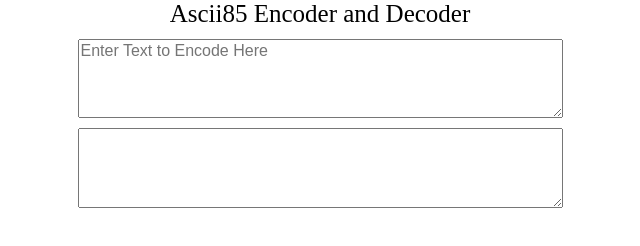
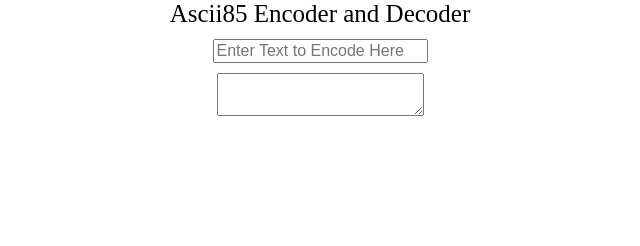
Before and after one commit to PrestonMe/Ascii85-Encoder-Decoder, a plain HTML site: page index.html in a window 1280 px wide. Shown: the whole page, without its empty margins (320-960 px from the left). Drawn offline with nearby package versions, Linux system fonts and the light colour scheme.

Commit message:
Changed input area to input box

```diff
--- a/index.html
+++ b/index.html
@@ -10,9 +10,9 @@
     <header>Ascii85 Encoder and Decoder</header>
 
     <main>
-      <textarea id="input-text" placeholder="Enter Text to Encode Here" rows="4" cols="50"></textarea>
+      <input id="input-text" placeholder="Enter Text to Encode Here" rows="4" cols="50" />
 
-      <textarea id="output-text" rows="4" cols="50"></textarea>
+      <textarea id="output-text"></textarea>
     </main>
 
     <script src="http://code.jquery.com/jquery-3.2.1.min.js" integrity="sha256-hwg4gsxgFZhOsEEamdOYGBf13FyQuiTwlAQgxVSNgt4=" crossorigin="anonymous"></script>
```
